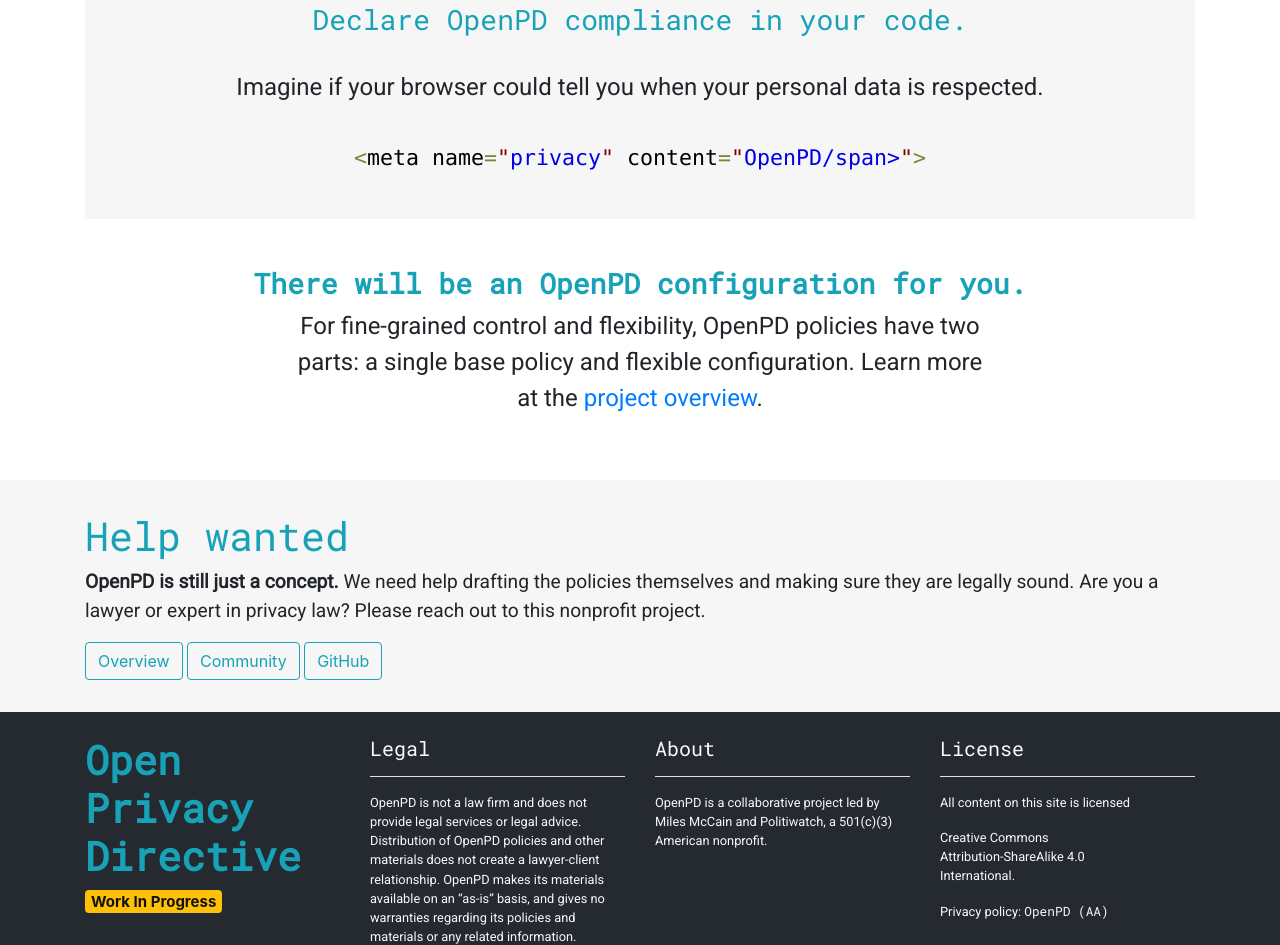
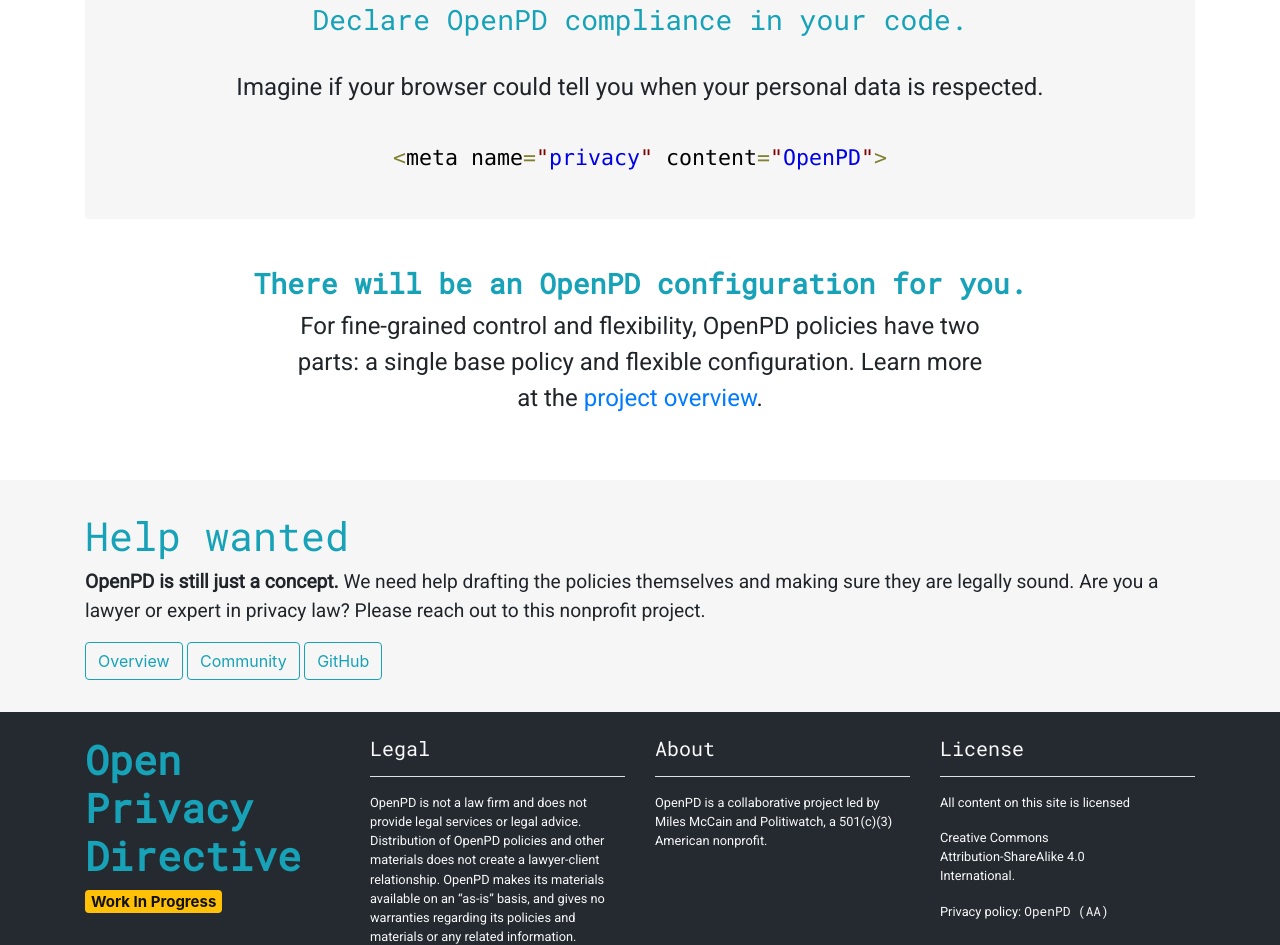
Before and after one commit to OpenPD/openpd.github.io, a plain HTML site: page index.html in a window 1280 px wide. Shown: the part 1882-2827 px from the top of the page. Drawn offline with nearby package versions, Linux system fonts and the light colour scheme.

Commit message:
Fix glitch with trailing span

```diff
--- a/index.html
+++ b/index.html
@@ -127,7 +127,7 @@
         <p class="minor">Imagine if your browser could tell you when your personal data is respected.</p>
         <br>
         <h4>
-          <pre style='color:#000000;'><span style='color:#808030; '>&lt;</span>meta name<span style='color:#808030; '>=</span><span style='color:#800000; '>"</span><span style='color:#0000e6; '>privacy</span><span style='color:#800000; '>"</span> content<span style='color:#808030; '>=</span><span style='color:#800000; '>"</span><span style='color:#0000e6; '>OpenPD/span><span style='color:#800000; '>"</span><span style='color:#808030; '>></span></pre>
+          <pre style='color:#000000;'><span style='color:#808030; '>&lt;</span>meta name<span style='color:#808030; '>=</span><span style='color:#800000; '>"</span><span style='color:#0000e6; '>privacy</span><span style='color:#800000; '>"</span> content<span style='color:#808030; '>=</span><span style='color:#800000; '>"</span><span style='color:#0000e6; '>OpenPD<span style='color:#800000; '>"</span><span style='color:#808030; '>></span></pre>
         </h4>
       </center>
     </section>
```
